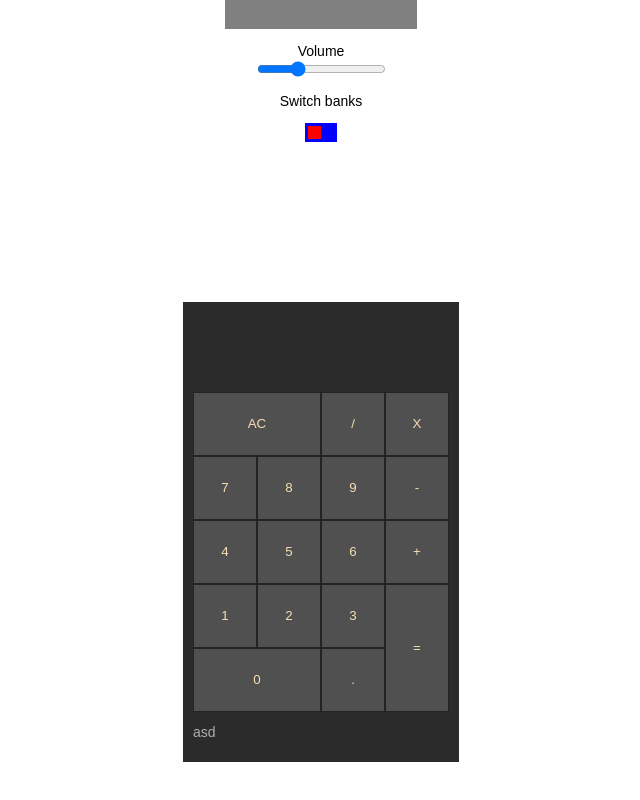
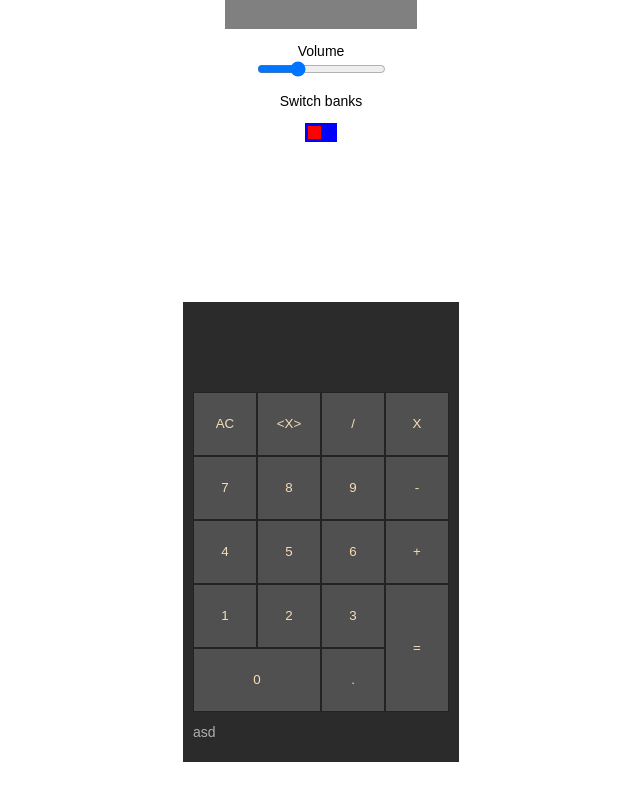
Before and after one commit to GuidoGlielmi/React-exercises, a React (Create React App) app: page / in a window 1280 px wide. Shown: the part 1367-2167 px from the top of the page, without its empty margins (319-959 px from the left). Built offline with nearby package versions, Linux system fonts and the light colour scheme; no server answers.

Commit message:
bugs fixed

```diff
--- a/src/calculator/Calculator.jsx
+++ b/src/calculator/Calculator.jsx
@@ -17,6 +17,7 @@ class Calculator extends Component {
     this.enterOperator = this.enterOperator.bind(this);
     this.allClear = this.allClear.bind(this);
     this.calculate = this.calculate.bind(this);
+    this.erase = this.erase.bind(this);
   }
   appendToEnteredValue(value) {
     this.setState((ps) => {
@@ -37,39 +38,49 @@ class Calculator extends Component {
         ps.calculation += ` ${value} `;
       } else {
         if (value === '/') {
-          ps.result = ps.calculation = parseInt(ps.previousValue) / parseInt(ps.enteredValue);
+          ps.result = parseFloat(ps.previousValue) / parseFloat(ps.enteredValue);
         }
         if (value === 'X') {
-          ps.result = ps.calculation = parseInt(ps.previousValue) * parseInt(ps.enteredValue);
+          ps.result = parseFloat(ps.previousValue) * parseFloat(ps.enteredValue);
         }
         if (value === '-') {
-          ps.result = ps.calculation = parseInt(ps.previousValue) - parseInt(ps.enteredValue);
+          ps.result = parseFloat(ps.previousValue) - parseFloat(ps.enteredValue);
         }
         if (value === '+') {
-          ps.result = ps.calculation = parseInt(ps.previousValue) + parseInt(ps.enteredValue);
+          ps.result = parseFloat(ps.previousValue) + parseFloat(ps.enteredValue);
         }
+        if (!(ps.result % 1)) ps.result = Math.floor(ps.result);
         ps.calculation = `${ps.result} ${value} `;
-        ps.previousValue = ps.result;
+        ps.previousValue = `${ps.result}`;
         ps.enteredValue = value;
       }
+      return ps;
+    });
+  }
+  erase() {
+    this.setState((ps) => {
+      console.log(ps.enteredValue, typeof ps.enteredValue);
+      ps.enteredValue = ps.enteredValue.slice(0, ps.enteredValue.length - 1);
       return ps;
     });
   }
   calculate() {
     this.setState((ps) => {
       if (ps.lastOperator === '/') {
-        ps.result = ps.calculation = parseInt(ps.previousValue) / parseInt(ps.enteredValue);
+        ps.result = parseFloat(ps.previousValue) / parseFloat(ps.enteredValue);
       }
       if (ps.lastOperator === 'X') {
-        ps.result = ps.calculation = parseInt(ps.previousValue) * parseInt(ps.enteredValue);
+        ps.result = parseFloat(ps.previousValue) * parseFloat(ps.enteredValue);
       }
       if (ps.lastOperator === '-') {
-        ps.result = ps.calculation = parseInt(ps.previousValue) - parseInt(ps.enteredValue);
+        ps.result = parseFloat(ps.previousValue) - parseFloat(ps.enteredValue);
       }
       if (ps.lastOperator === '+') {
-        ps.result = ps.calculation = parseInt(ps.previousValue) + parseInt(ps.enteredValue);
+        ps.result = parseFloat(ps.previousValue) + parseFloat(ps.enteredValue);
       }
-      ps.enteredValue = '';
+      if (!(ps.result % 1)) ps.result = Math.floor(ps.result);
+      ps.calculation = ps.enteredValue = `${ps.result}`;
+      ps.previousValue = '';
       return ps;
     });
   }
@@ -94,6 +105,11 @@ class Calculator extends Component {
           <div className={styles.allClear}>
             <CalculatorButton action={this.allClear} keyCodeTrigger={8}>
               AC
+            </CalculatorButton>
+          </div>
+          <div className={styles.backSpace}>
+            <CalculatorButton action={this.erase} keyCodeTrigger={8}>
+              {'<X>'}
             </CalculatorButton>
           </div>
           <div className={styles.divide}>
--- a/src/calculator/Calculator.module.css
+++ b/src/calculator/Calculator.module.css
@@ -14,6 +14,9 @@
   height: 5vh;
   color: rgb(174, 174, 174);
 }
+.calculation {
+  color: gold;
+}
 .keyboard {
   display: grid;
   grid-template-columns: repeat(4, 5vw);
@@ -21,7 +24,12 @@
 }
 
 .allClear {
-  grid-column: 1 / 3;
+  grid-column: 1;
+  /* grid-row: 1; // default */
+  background: red;
+}
+.backSpace {
+  grid-column: 2;
   /* grid-row: 1; // default */
   background: red;
 }
```
